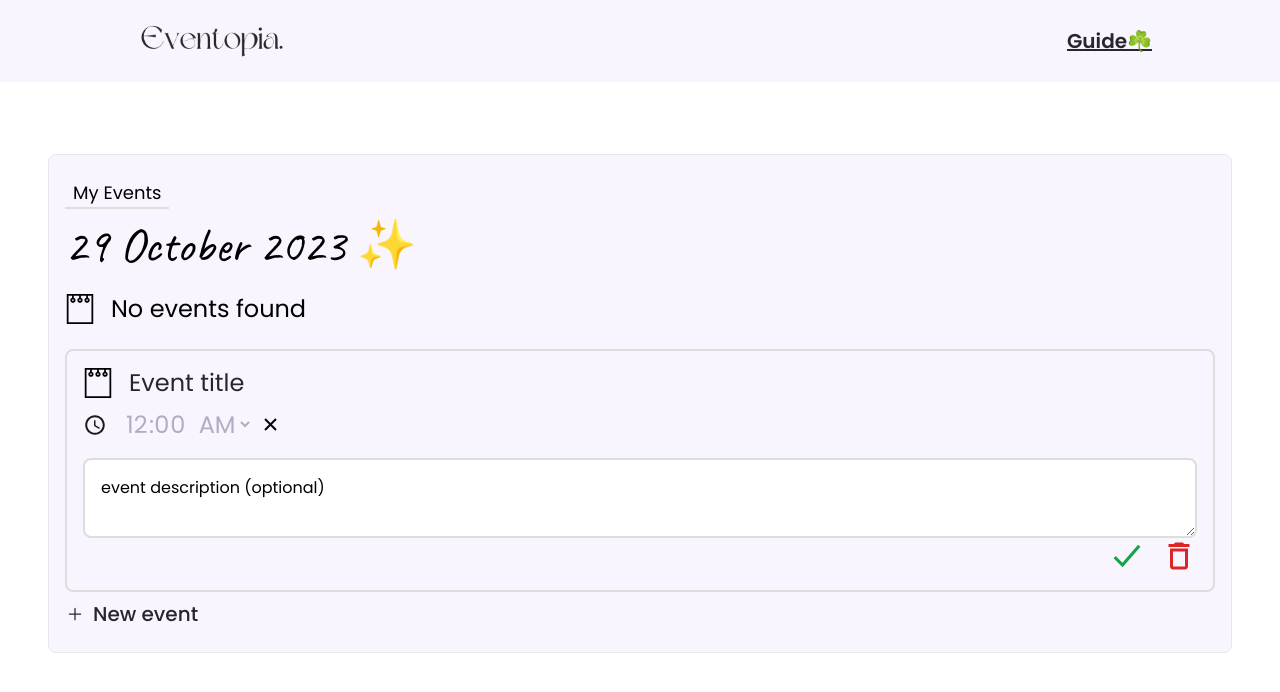
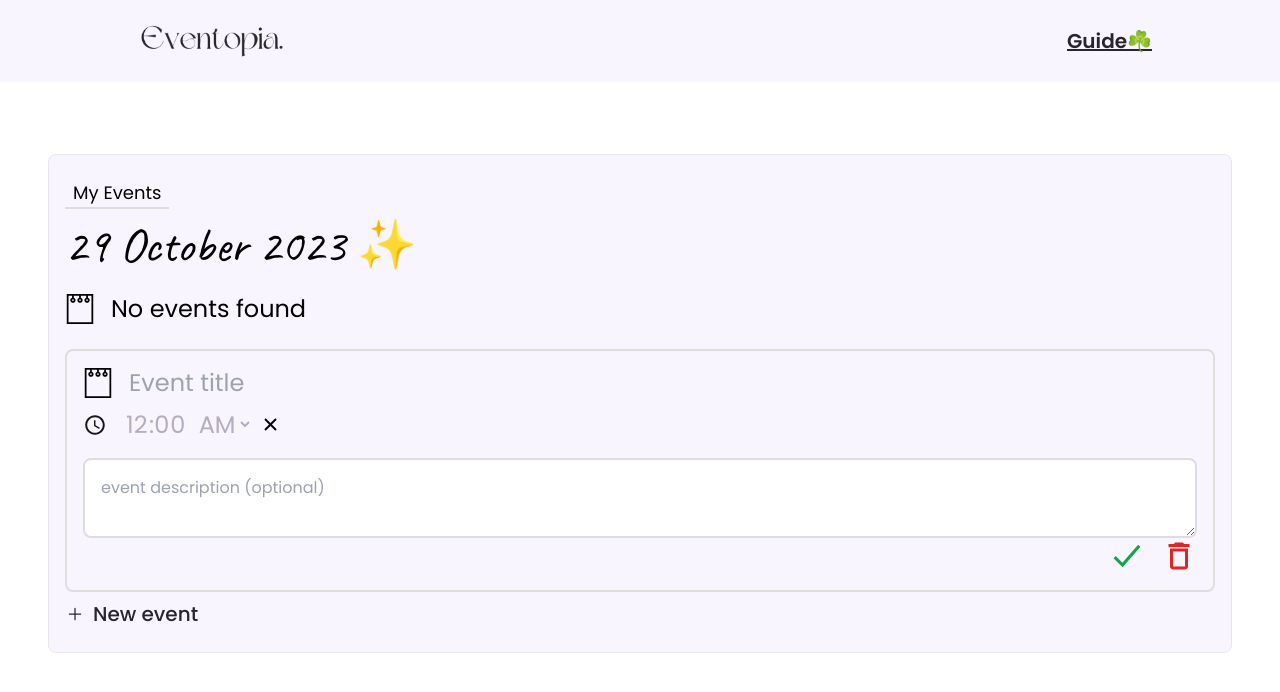
Before and after one commit to AfnanFerdousi/calendar-client, a React (Vite) app: page /day/2023-10-29 in a window 1280 px wide. Both pictures are taken after a click on the button "New event". Shown: the top 692 px of the page. Built offline with nearby package versions, Linux system fonts and the light colour scheme.

Commit message:
[FIXED] Placeholder issue

```diff
--- a/src/components/AddEventForm.jsx
+++ b/src/components/AddEventForm.jsx
@@ -69,7 +69,7 @@ const AddEventForm = ({ setShowNewEventForm, selectedDate, editingEvent, setEdit
                         type="text"
                         {...register('title', { required: true })}
                         placeholder="Event title"
-                        defaultValue={editingEvent !== null ? editingEvent?.title : 'Event title'}
+                        defaultValue={editingEvent !== null ? editingEvent?.title : null}
                         className='lg:text-2xl text-xl font-poppins bg-bg text-primary outline-none focus:border-none'
 
                     />
@@ -91,7 +91,7 @@ const AddEventForm = ({ setShowNewEventForm, selectedDate, editingEvent, setEdit
                     type="text"
                     {...register('description')}
                     placeholder="event description (optional)"
-                    defaultValue={editingEvent !== null ? editingEvent?.description : 'event description (optional)'}
+                    defaultValue={editingEvent !== null ? editingEvent?.description : null}
                     className='h-20 border-2 border-[#ddd] rounded-lg p-4 outline-none'
                 />
 
```
